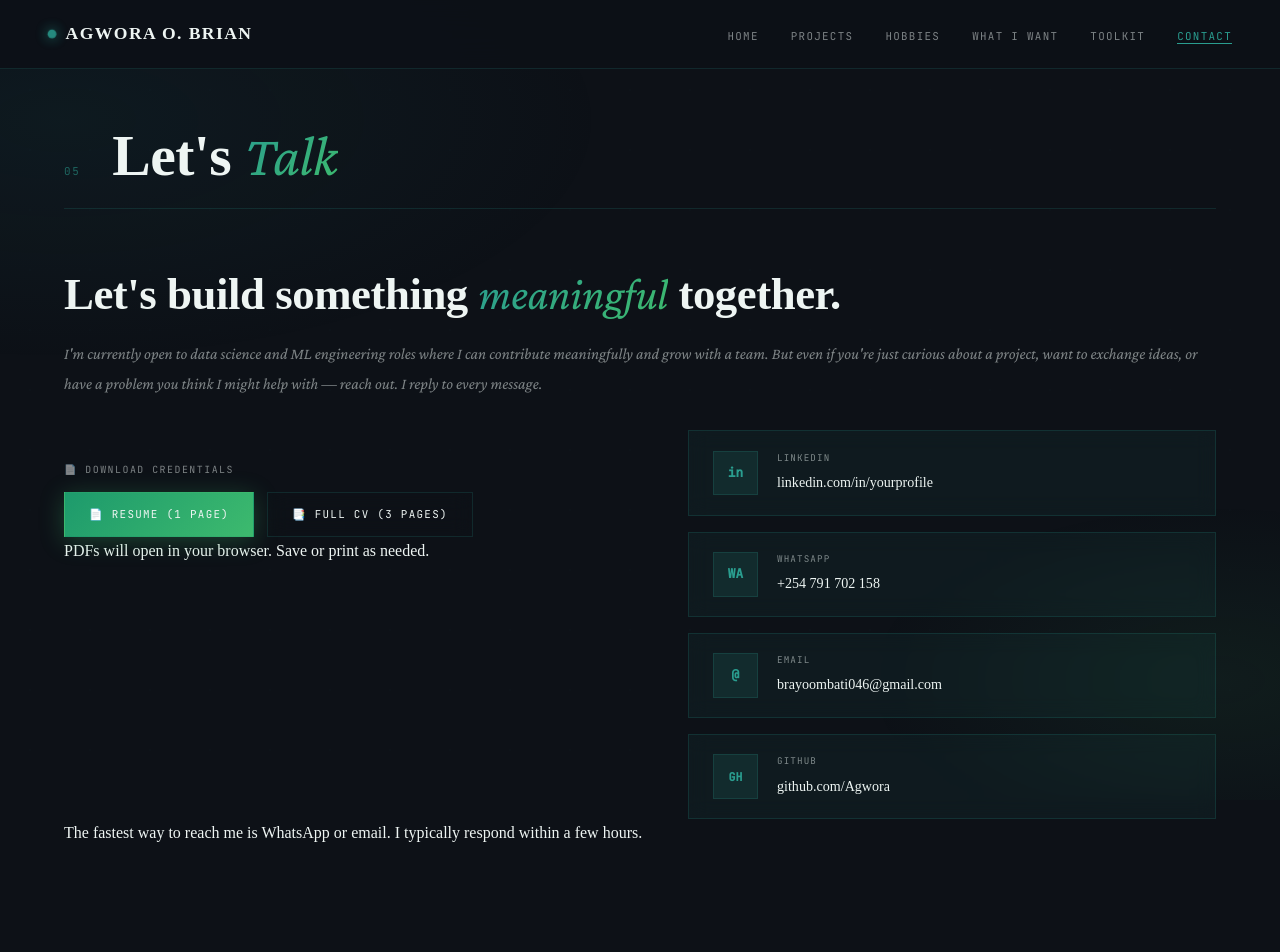
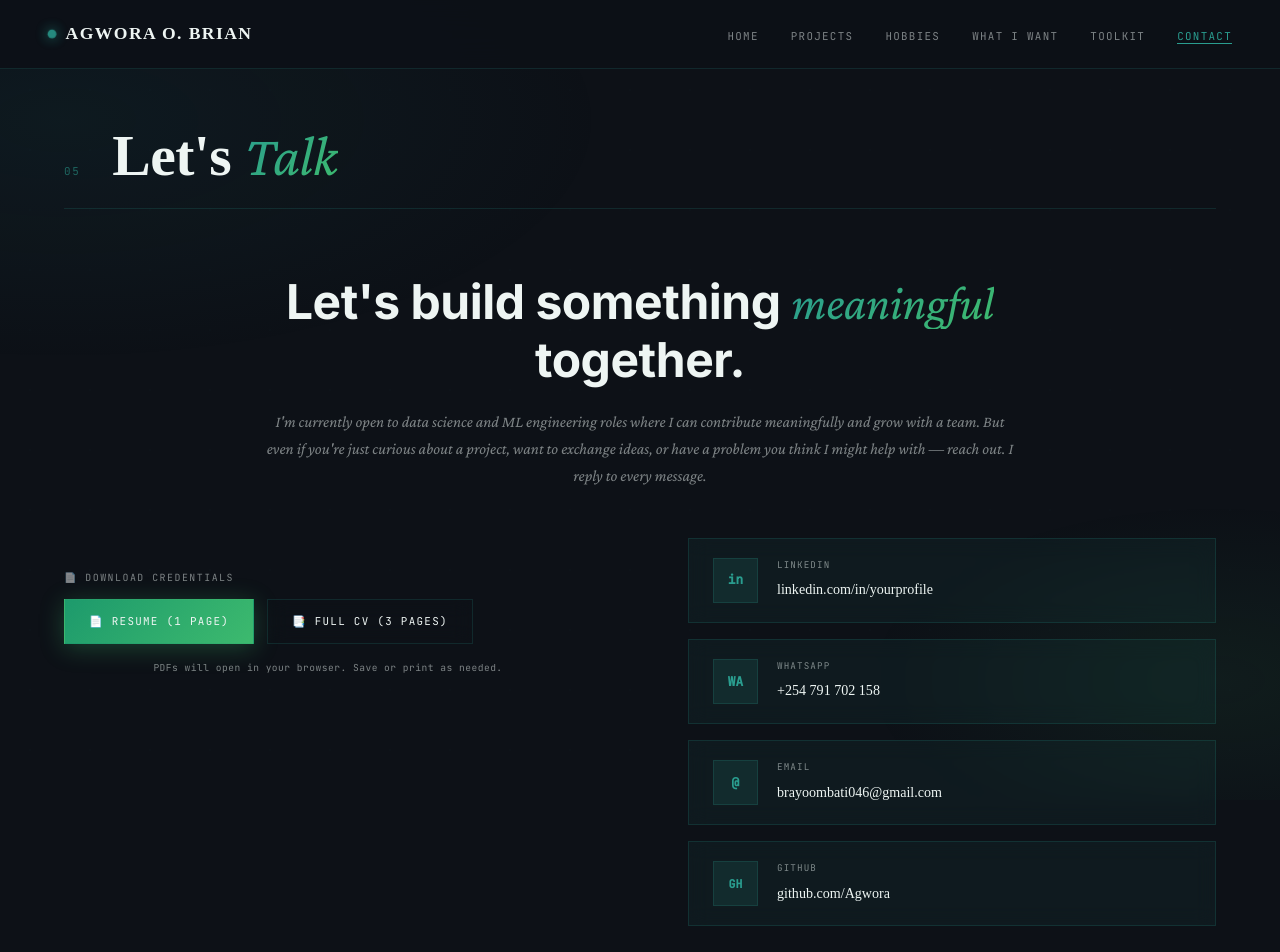
Before and after one commit to Agwora/My-Portfolio, a plain HTML site: page contact.html in a window 1280 px wide. Shown: the top 952 px of the page. Drawn offline with nearby package versions, Linux system fonts and the light colour scheme.

Commit message:
Update style.css

```diff
--- a/style.css
+++ b/style.css
@@ -1144,6 +1144,88 @@ footer {
   background: rgba(42,157,143,0.1);
 }
 
+/* Contact Page Enhancements */
+.contact-intro {
+  text-align: center;
+  max-width: 750px;
+  margin: 0 auto 3rem auto;
+}
+
+.contact-headline {
+  font-family: var(--sans);
+  font-size: clamp(2rem, 4vw, 3rem);
+  font-weight: 700;
+  line-height: 1.2;
+  margin-bottom: 1.2rem;
+  color: var(--white);
+}
+
+.contact-headline em {
+  font-family: var(--serif);
+  font-style: italic;
+  font-weight: 400;
+  background: linear-gradient(135deg, var(--bright), var(--green));
+  -webkit-background-clip: text;
+  -webkit-text-fill-color: transparent;
+  background-clip: text;
+}
+
+.contact-note {
+  font-size: 1rem;
+  color: var(--muted);
+  line-height: 1.7;
+  font-family: var(--serif);
+  font-style: italic;
+}
+
+.docs-note {
+  font-family: var(--mono);
+  font-size: 0.6rem;
+  color: var(--muted);
+  margin-top: 1rem;
+  text-align: center;
+  letter-spacing: 0.05em;
+}
+
+.contact-closing {
+  text-align: center;
+  margin-top: 3rem;
+  padding-top: 2rem;
+  border-top: 1px solid var(--border);
+}
+
+.closing-message {
+  font-family: var(--serif);
+  font-style: italic;
+  font-size: 0.95rem;
+  color: var(--sky);
+  max-width: 500px;
+  margin: 0 auto;
+}
+
+/* Contact links hover enhancement */
+.contact-link {
+  transition: all 0.25s ease;
+}
+
+.contact-link:hover {
+  transform: translateX(4px);
+}
+
+/* Responsive adjustments */
+@media (max-width: 900px) {
+  .contact-headline {
+    font-size: 1.8rem;
+  }
+  .contact-note {
+    font-size: 0.9rem;
+    padding: 0 1rem;
+  }
+  .closing-message {
+    font-size: 0.85rem;
+    padding: 0 1rem;
+  }
+}
 /* Responsive adjustments for toolkit page */
 @media (max-width: 1100px) {
   .toolkit-grid {
```
